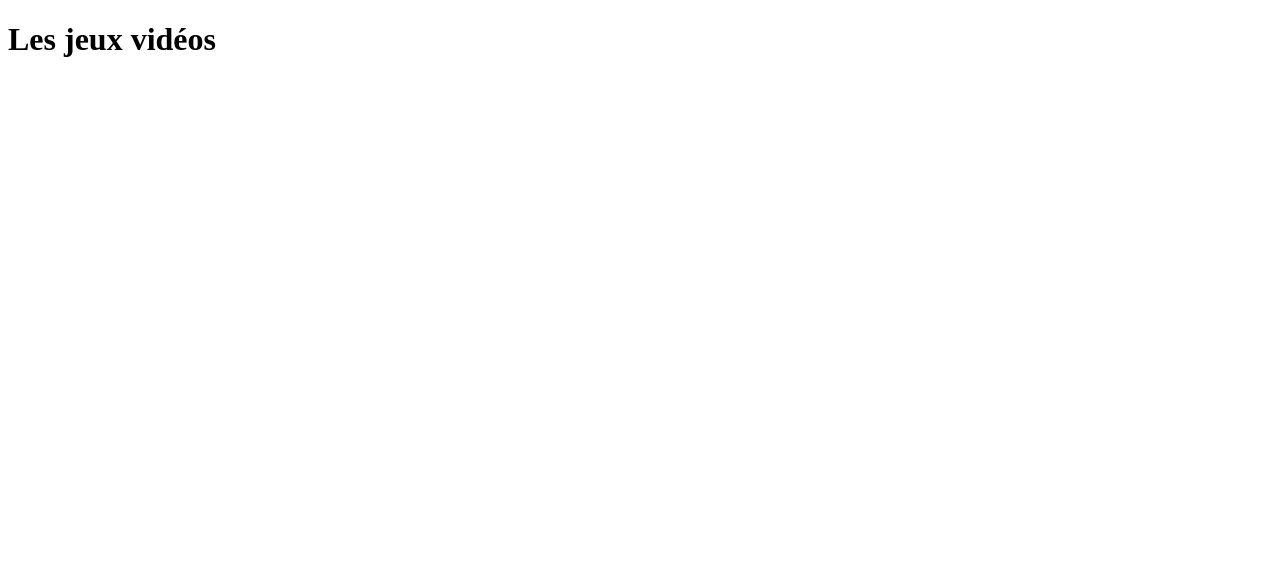
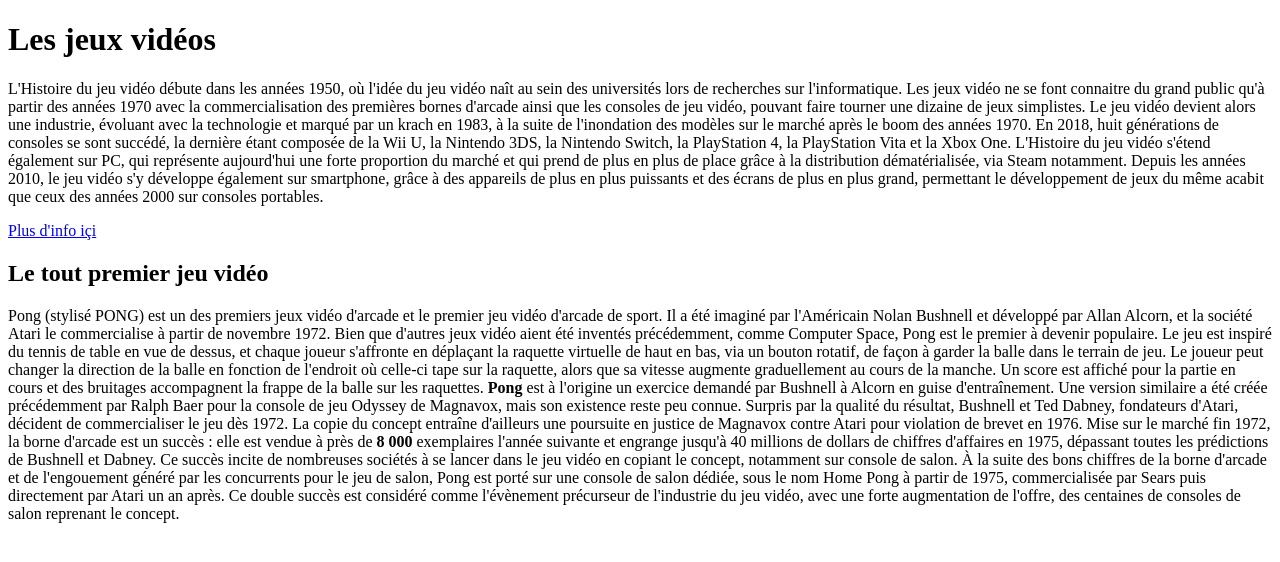
Before and after one commit to Khrakihh/IntroWeb, a plain HTML site: page Exercices/Exercise 1/index.html in a window 1280 px wide. Drawn offline with Linux system fonts and the light colour scheme.

Commit message:
Premiers paragraphes de conçus

```diff
--- a/Exercices/Exercise 1/index.html
+++ b/Exercices/Exercise 1/index.html
@@ -2,7 +2,7 @@
 <!DOCTYPE html>
 <html lang="fr">
 <head> <!-- En-tête du document qui n'est pas visible et qui permet de donner des informations au navigateur -->
-    <title>Le panda</title>
+    <title>Mon premier site</title>
     <meta  charset="UTF-8">
     <meta name="title" content="Titre de la page">
     <meta name="description" content="description de la page">
@@ -12,6 +12,22 @@
 </head>
 <body>
     <h1>Les jeux vidéos</h1>
+        <p>L'Histoire du jeu vidéo débute dans les années 1950, où l'idée du jeu vidéo naît au sein des universités lors de recherches sur l'informatique. Les jeux vidéo ne se font connaitre du grand public qu'à partir des années 1970 avec la commercialisation des premières bornes d'arcade ainsi que les consoles de jeu vidéo, pouvant faire tourner une dizaine de jeux simplistes. Le jeu vidéo devient alors une industrie, évoluant avec la technologie et marqué par un krach en 1983, à la suite de l'inondation des modèles sur le marché après le boom des années 1970.
+
+        En 2018, huit générations de consoles se sont succédé, la dernière étant composée de la Wii U, la Nintendo 3DS, la Nintendo Switch, la PlayStation 4, la PlayStation Vita et la Xbox One. L'Histoire du jeu vidéo s'étend également sur PC, qui représente aujourd'hui une forte proportion du marché et qui prend de plus en plus de place grâce à la distribution dématérialisée, via Steam notamment. Depuis les années 2010, le jeu vidéo s'y développe également sur smartphone, grâce à des appareils de plus en plus puissants et des écrans de plus en plus grand, permettant le développement de jeux du même acabit que ceux des années 2000 sur consoles portables. </p>
+    <a href="http://www.gamopat.com/page-367617.html"> Plus d'info içi</a>
+    <h2>Le tout premier jeu vidéo</h2>
+        <p>Pong (stylisé PONG) est un des premiers jeux vidéo d'arcade et le premier jeu vidéo d'arcade de sport. Il a été imaginé par l'Américain Nolan Bushnell et développé par Allan Alcorn, et la société Atari le commercialise à partir de novembre 1972. Bien que d'autres jeux vidéo aient été inventés précédemment, comme Computer Space, Pong est le premier à devenir populaire.
+
+            Le jeu est inspiré du tennis de table en vue de dessus, et chaque joueur s'affronte en déplaçant la raquette virtuelle de haut en bas, via un bouton rotatif, de façon à garder la balle dans le terrain de jeu. Le joueur peut changer la direction de la balle en fonction de l'endroit où celle-ci tape sur la raquette, alors que sa vitesse augmente graduellement au cours de la manche. Un score est affiché pour la partie en cours et des bruitages accompagnent la frappe de la balle sur les raquettes.
+
+            <strong>Pong</strong> est à l'origine un exercice demandé par Bushnell à Alcorn en guise d'entraînement. Une version similaire a été créée précédemment par Ralph Baer pour la console de jeu Odyssey de Magnavox, mais son existence reste peu connue. Surpris par la qualité du résultat, Bushnell et Ted Dabney, fondateurs d'Atari, décident de commercialiser le jeu dès 1972. La copie du concept entraîne d'ailleurs une poursuite en justice de Magnavox contre Atari pour violation de brevet en 1976.
+
+            Mise sur le marché fin 1972, la borne d'arcade est un succès : elle est vendue à près de <Strong>8 000</Strong> exemplaires l'année suivante et engrange jusqu'à 40 millions de dollars de chiffres d'affaires en 1975, dépassant toutes les prédictions de Bushnell et Dabney. Ce succès incite de nombreuses sociétés à se lancer dans le jeu vidéo en copiant le concept, notamment sur console de salon. À la suite des bons chiffres de la borne d'arcade et de l'engouement généré par les concurrents pour le jeu de salon, Pong est porté sur une console de salon dédiée, sous le nom Home Pong à partir de 1975, commercialisée par Sears puis directement par Atari un an après. Ce double succès est considéré comme l'évènement précurseur de l'industrie du jeu vidéo, avec une forte augmentation de l'offre, des centaines de consoles de salon reprenant le concept.</p>
+
+
+
+
 
 
 </body>
```
